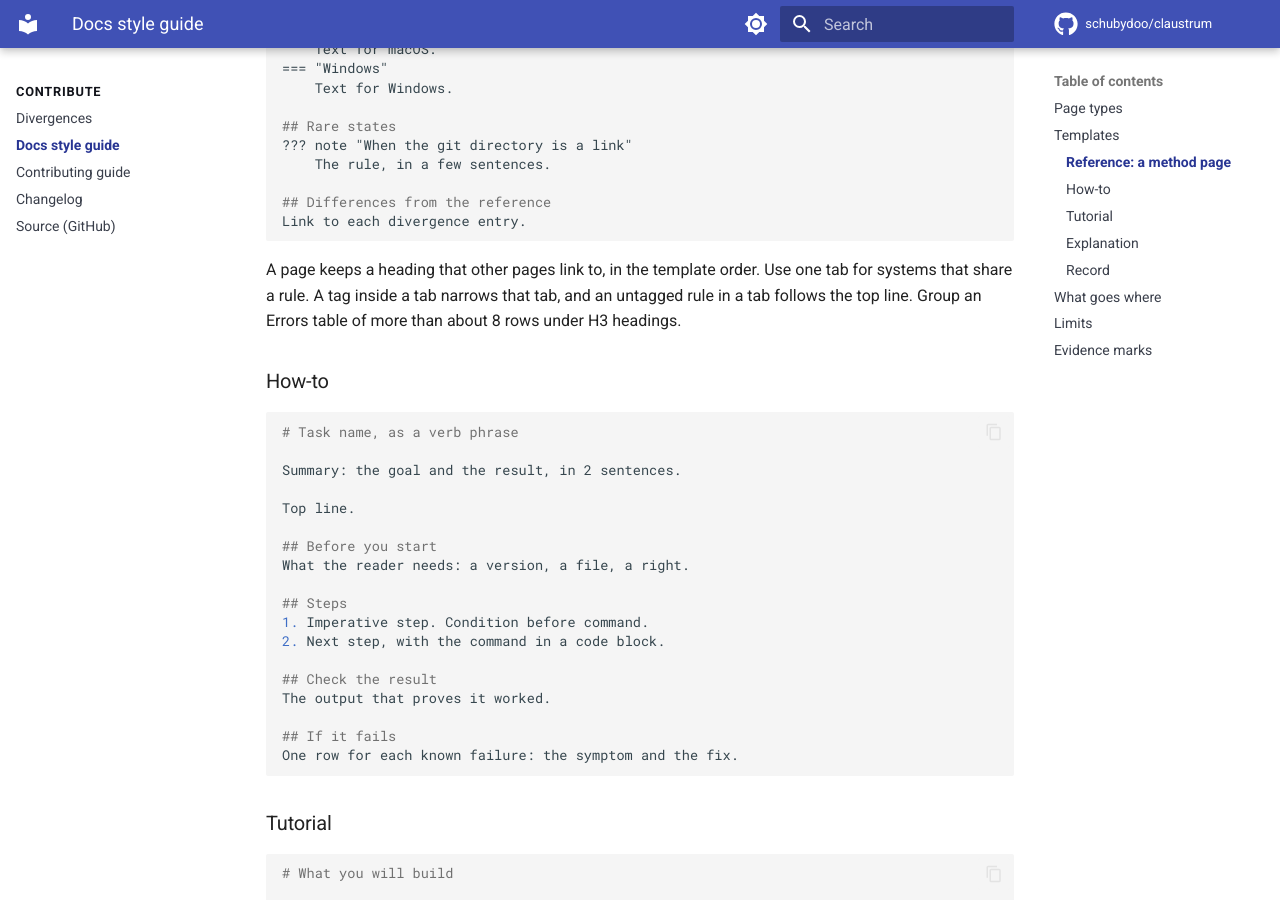
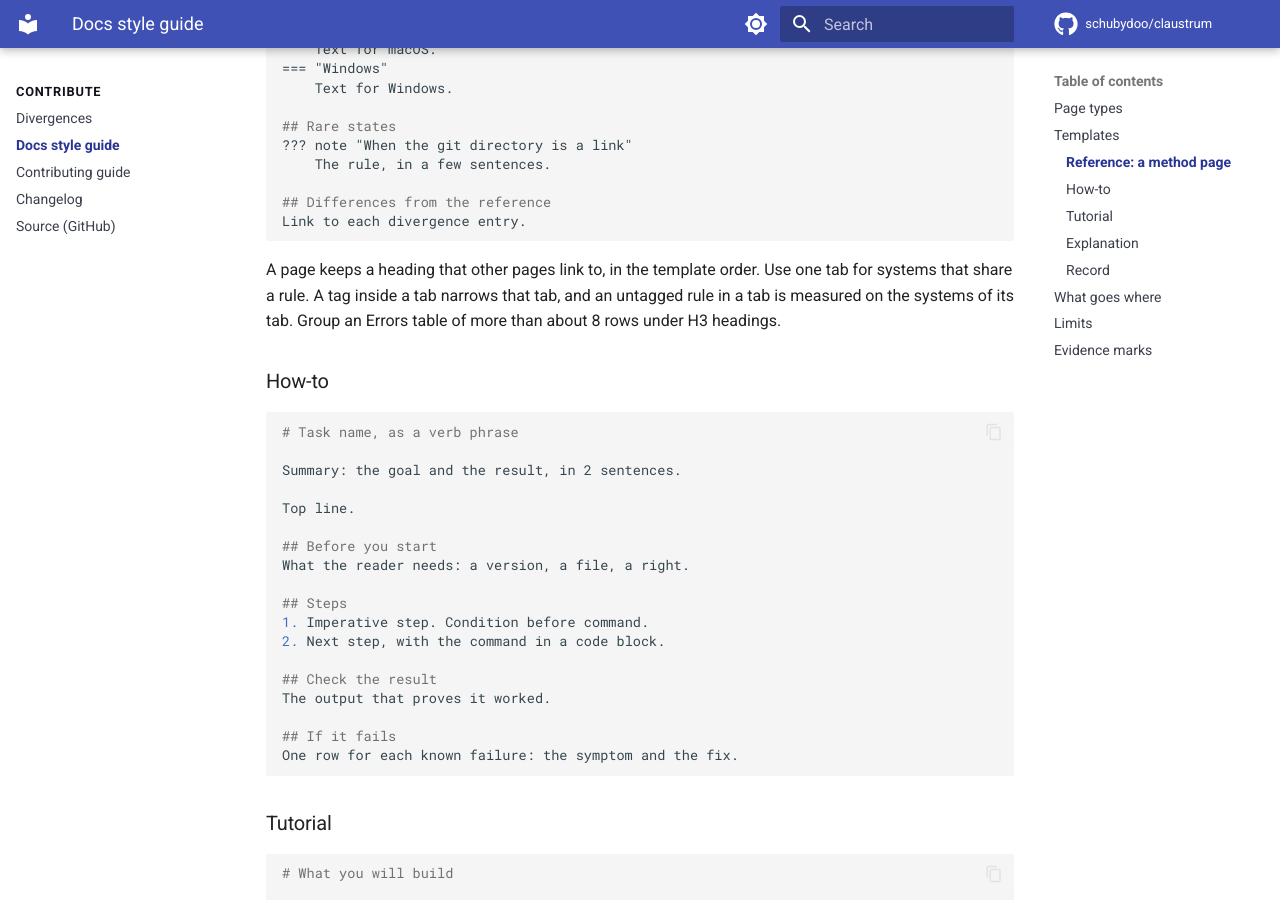
Before and after one commit to schubydoo/claustrum, an MkDocs documentation site: the page built from docs/STYLE.md, in a window 1280 px wide and 900 px high, scrolled down 1284 px. Built offline with MkDocs 1.6.1 and Material for MkDocs 9.7.7, drawn with Linux system fonts in a browser that asks for light colours; comment, search, counter and statistics services are not loaded.

Commit message:
docs: narrow the untagged-rule-in-a-tab rule
Co-Authored-By: Claude Opus 5.5 <noreply@anthropic.com>

````diff
--- a/docs/STYLE.md
+++ b/docs/STYLE.md
@@ -57,7 +57,7 @@ The common case first, in the order a client meets it.
 Link to each divergence entry.
 ```
 
-A page keeps a heading that other pages link to, in the template order. Use one tab for systems that share a rule. A tag inside a tab narrows that tab, and an untagged rule in a tab follows the top line. Group an Errors table of more than about 8 rows under H3 headings.
+A page keeps a heading that other pages link to, in the template order. Use one tab for systems that share a rule. A tag inside a tab narrows that tab, and an untagged rule in a tab is measured on the systems of its tab. Group an Errors table of more than about 8 rows under H3 headings.
 
 ### How-to
 
````
